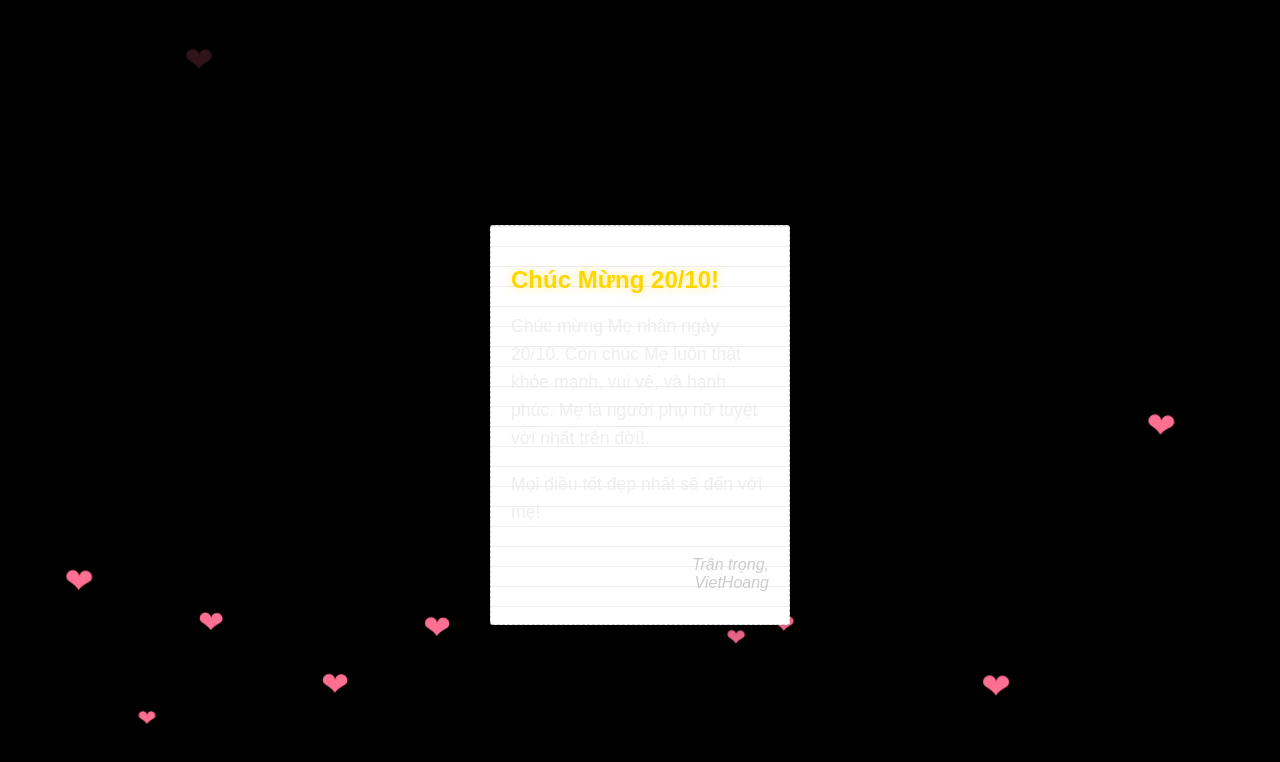
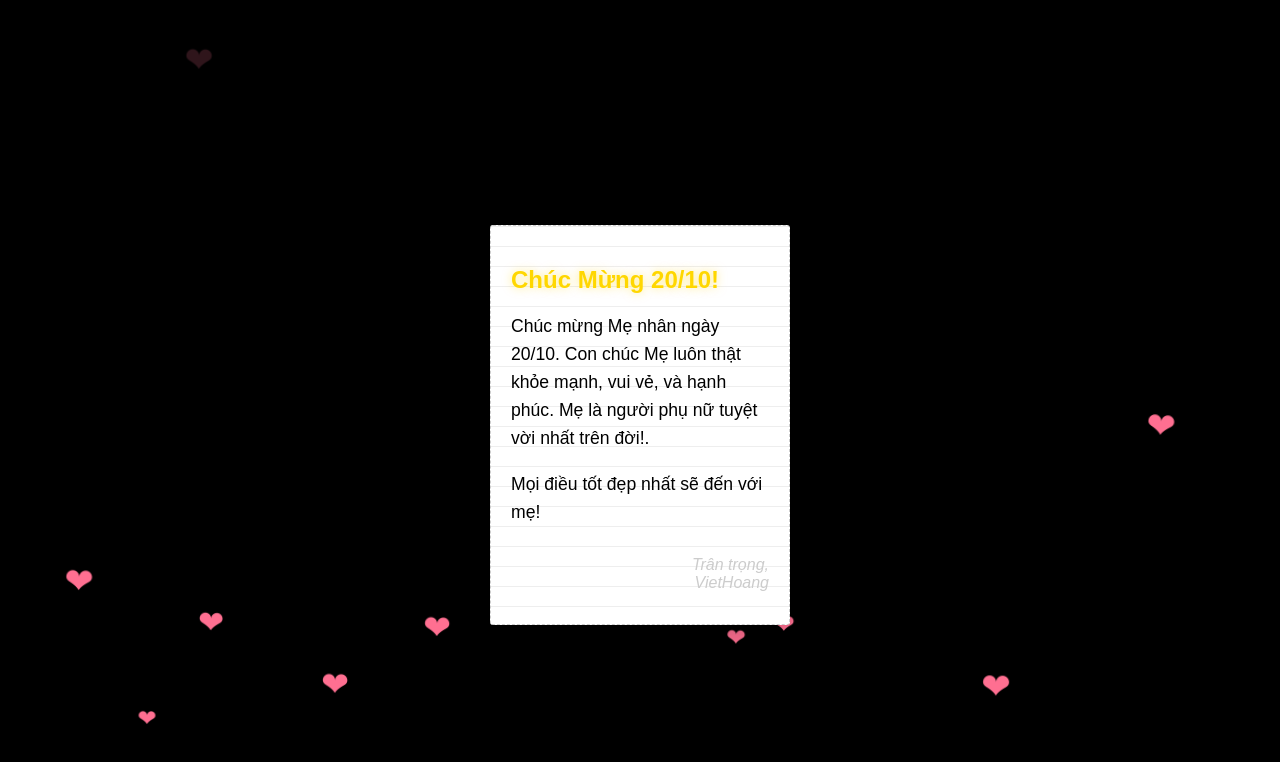
Before and after one commit to MuaHaNamAy/DuAn20-10OfVietHoang-, a plain HTML site: page Timmmm/index.html in a window 1280 px wide. Both pictures are taken after a click on the element 640 px from the left and 1225 px from the top of the page. Shown: the part 800-1562 px from the top of the page. Drawn offline with Linux system fonts and the light colour scheme.

Commit message:
Update hahaa.css

```diff
--- a/Timmmm/hahaa.css
+++ b/Timmmm/hahaa.css
@@ -64,7 +64,7 @@ body { margin: 0; font-family: Arial, sans-serif; background-color: #f7f7f7; ove
 /* Nội dung lời chúc (Màu chữ ký xám nhạt) */
 .letter-content { opacity: 0; transition: opacity 0.8s ease 1s; }
 .letter-content h2 { color: #ffd700; margin-bottom: 15px; text-shadow: 0 0 10px rgba(255, 215, 0, 0.5);}
-.letter-content .greeting-text { color: #eee; font-size: 1.1em; line-height: 1.6; margin-bottom: 10px;}
+.letter-content .greeting-text { color: #000; font-size: 1.1em; line-height: 1.6; margin-bottom: 10px;}
 .letter-content .signature {
     color: #cccccc; /* Xám nhạt */
     margin-top: 30px; font-style: italic; text-align: right;
@@ -105,4 +105,5 @@ body { margin: 0; font-family: Arial, sans-serif; background-color: #f7f7f7; ove
     0% { opacity: 0; }
     10% { opacity: 1; }
     100% { opacity: 1; }
+
 }
```
